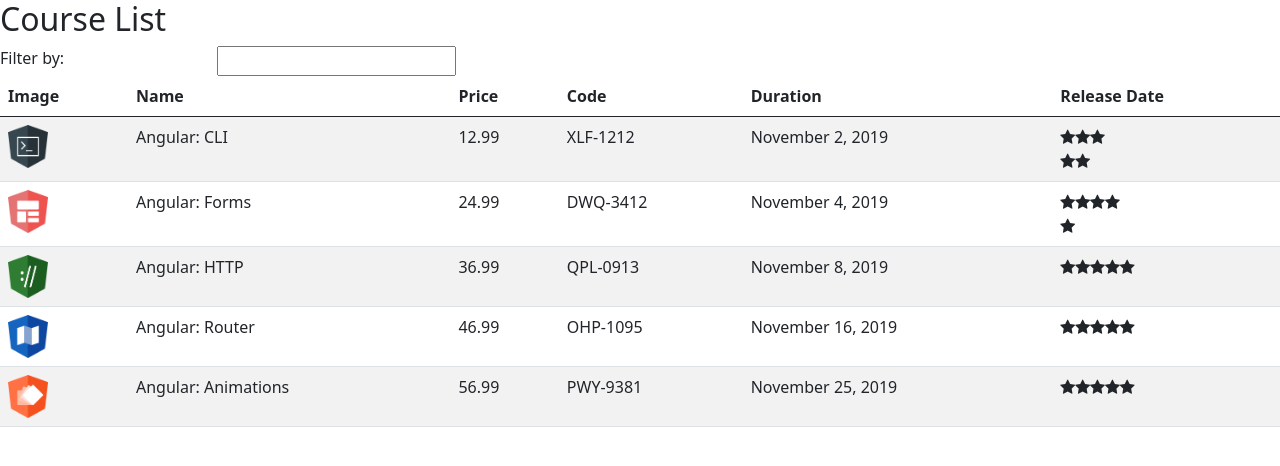
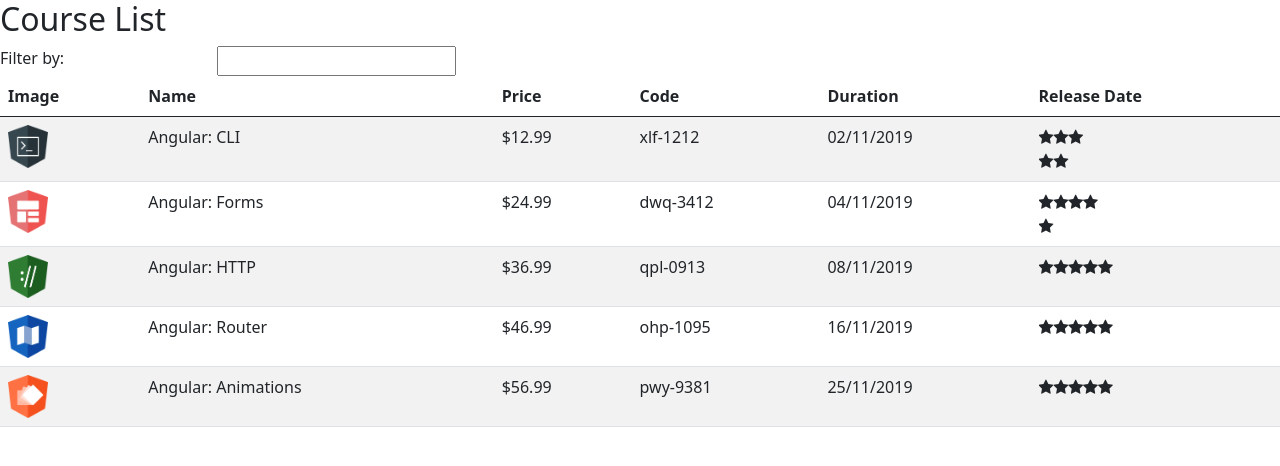
Before and after one commit to AllanPessin/course-manager, an Angular app: page / in a window 1280 px wide. Shown: the top 466 px of the page. Built offline with nearby package versions, Linux system fonts and the light colour scheme.

Commit message:
filter courses

```diff
--- a/src/app/courses/course-list.component.html
+++ b/src/app/courses/course-list.component.html
@@ -23,9 +23,9 @@
     <tr *ngFor="let course of filteredCourses">
       <td><img [src]="course.imageUrl" alt="course-image" width="40"></td>
       <td>{{course.name}}</td>
-      <td>{{course.price}}</td>
-      <td>{{course.code}}</td>
-      <td>{{course.releaseDate}}</td>
+      <td>{{course.price | currency}}</td>
+      <td>{{course.code | lowercase}}</td>
+      <td>{{course.releaseDate | date:"dd/MM/yyy"}}</td>
       <td>
         <app-star [rating]="course.rating"></app-star>
       </td>
```
